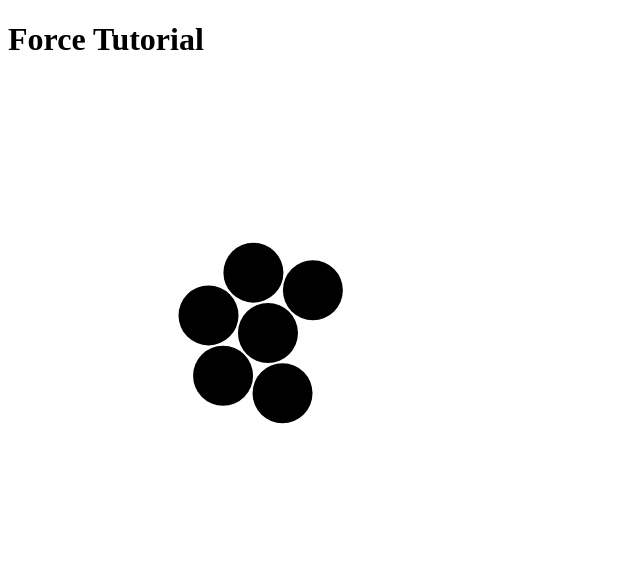
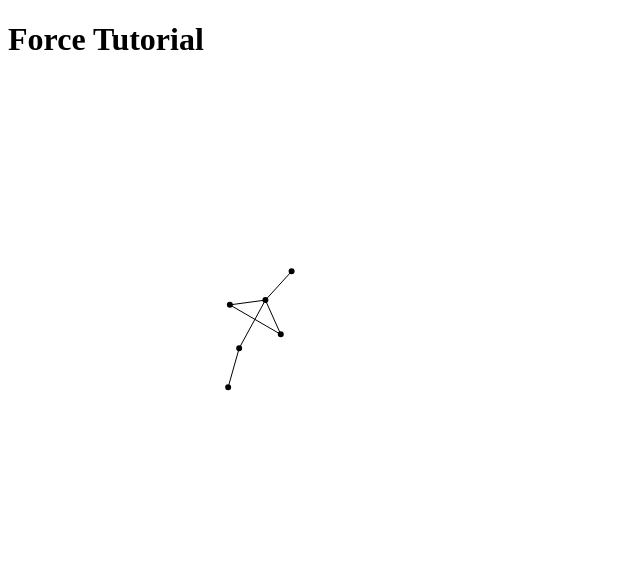
Before and after one commit to john-guerra/d3V4ForceTutorial, a plain HTML site: page index.html in a window 1280 px wide. Shown: the whole page, without its empty margins (0-640 px from the left). Drawn offline with nearby package versions, Linux system fonts and the light colour scheme.

Commit message:
Adding node's links

```diff
--- a/index.html
+++ b/index.html
@@ -22,6 +22,14 @@ var graph = {
     {name: "David", age: 3},
     {name: "Santi", age: 9},
     {name: "Yuli", age: 30}
+  ],
+  links: [
+    {source: "John", target: "Mafe"},
+    {source: "John", target: "Edwin"},
+    {source: "Santi", target: "Edwin"},
+    {source: "David", target: "Edwin"},
+    {source: "David", target: "Santi"},
+    {source: "Yuli", target: "Edwin"}
   ]
 };
 
@@ -30,20 +38,30 @@ var canvas = d3.select("#network"),
   width = canvas.attr("width"),
   height = canvas.attr("height"),
   ctx = canvas.node().getContext("2d"),
-  r = 30,
+  r = 3,
   simulation = d3.forceSimulation()
     .force("x", d3.forceX(width/2))
     .force("y", d3.forceY(height/2))
     .force("collide", d3.forceCollide(r+1))
-    .force("charge", d3.forceManyBody().strength(-20))
-    .on("tick", update);
+    .force("charge", d3.forceManyBody()
+      .strength(-200))
+    .on("tick", update)
+    .force("link", d3.forceLink()
+      .id(function (d) { return d.name; }));
 
 
 
 simulation.nodes(graph.nodes);
+simulation.force("link")
+  .links(graph.links);
 
 function update() {
   ctx.clearRect(0, 0, width, height);
+
+  ctx.beginPath();
+  graph.links.forEach(drawLink);
+  ctx.stroke();
+
 
   ctx.beginPath();
   graph.nodes.forEach(drawNode);
@@ -56,6 +74,12 @@ function drawNode(d) {
   ctx.arc(d.x, d.y, r, 0, Math.PI*2);
 }
 
+function drawLink(l) {
+  ctx.moveTo(l.source.x, l.source.y);
+  ctx.lineTo(l.target.x, l.target.y);
+}
+
+
 update();
 
 
```
